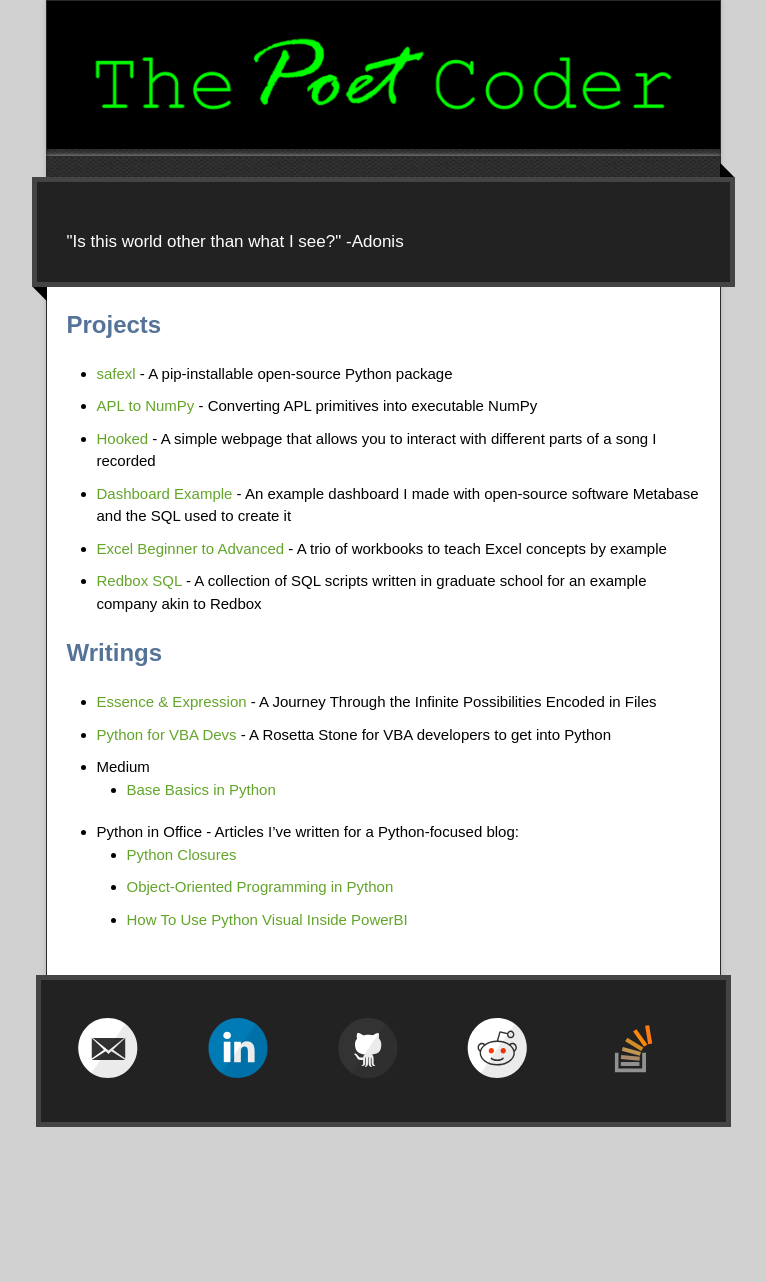
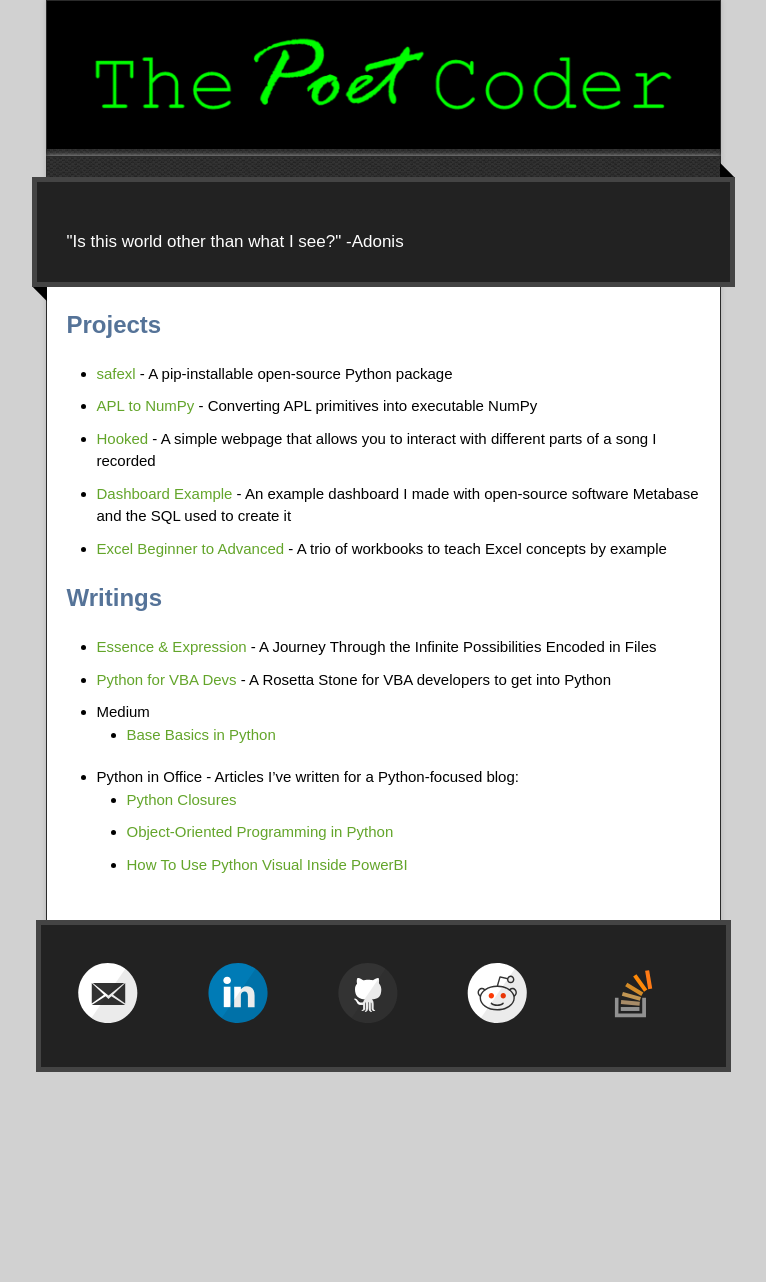
Before and after one commit to ThePoetCoder/thepoetcoder.github.io, a Jekyll site: the page built from index.md, in a window 1280 px wide. Shown: the whole page, without its empty margins (257-1023 px from the left). Built offline with Jekyll 4.4.1, drawn with Linux system fonts in a browser that asks for light colours; after the commit the page ends 1227 px from its top, so only the background shows below that.

Commit message:
Update index.md

```diff
--- a/index.md
+++ b/index.md
@@ -9,7 +9,6 @@ title: The Poet Coder
 * [Hooked](https://thepoetcoder.github.io/Hooked/hooked.html) - A simple webpage that allows you to interact with different parts of a song I recorded
 * [Dashboard Example](https://github.com/ThePoetCoder/MetabaseDashboardExample) - An example dashboard I made with open-source software Metabase and the SQL used to create it
 * [Excel Beginner to Advanced](https://github.com/ThePoetCoder/Excel-Beginner-To-Advanced) - A trio of workbooks to teach Excel concepts by example
-* [Redbox SQL](https://github.com/ThePoetCoder/Redbox-Sql) - A collection of SQL scripts written in graduate school for an example company akin to Redbox
 
 ## Writings
 * [Essence & Expression](https://github.com/ThePoetCoder/EssenceAndExpression/blob/main/Essence%20and%20Expression.ipynb) - A Journey Through the Infinite Possibilities Encoded in Files
```
